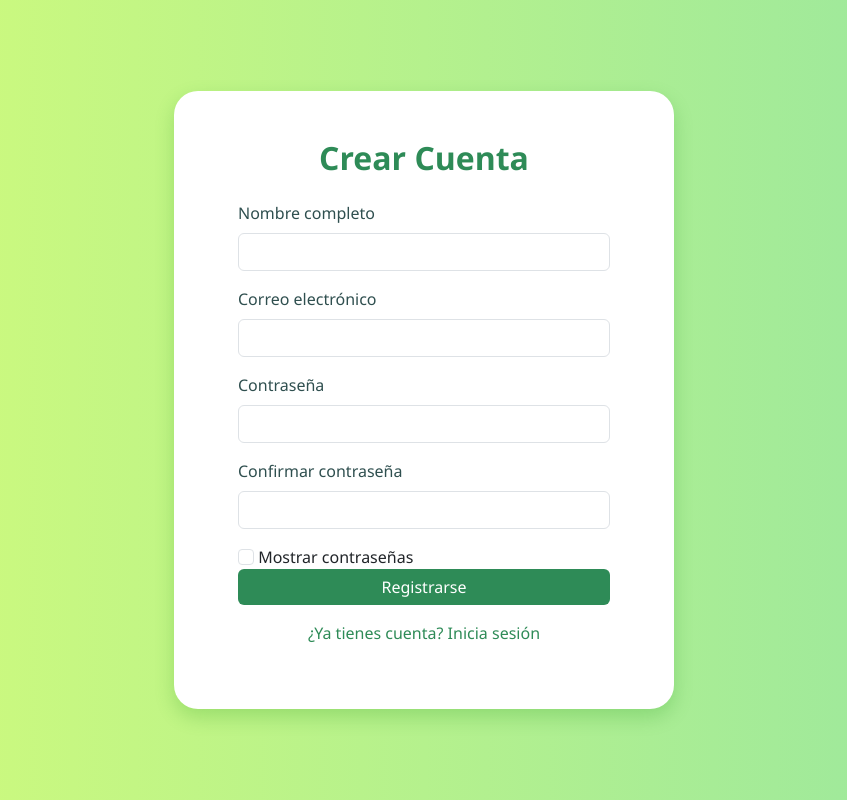
After one commit to SebasJC/G7_SC502_VN_Proyecto, a PHP site: page /registro.php in a window 1280 px wide. The commit adds this page. Shown: the whole page, without its empty margins (216-1063 px from the left). Run offline with PHP 8.4, Linux system fonts and the light colour scheme.

Commit message:
Login y Registro

```diff
--- a/G7_SC502_VN_Proyecto/conexion.php
+++ b/G7_SC502_VN_Proyecto/conexion.php
@@ -1,7 +1,7 @@
 <?php
 $host = "localhost";
 $user = "root";
-$pass = "123456";
+$pass = "Alpha890,";
 $db = "pura_cleta_cr";
 
 $conn = new mysqli($host, $user, $pass, $db);
--- a/G7_SC502_VN_Proyecto/index.php
+++ b/G7_SC502_VN_Proyecto/index.php
@@ -1,4 +1,9 @@
 <?php
+session_start();
+if (!isset($_SESSION['usuario'])) {
+    header("Location: login.html");
+    exit();
+}
 include 'conexion.php';
 
 $query = "SELECT * FROM bicicletas";
--- /dev/null
+++ b/G7_SC502_VN_Proyecto/js/registro.js
@@ -0,0 +1,22 @@
+document.addEventListener("DOMContentLoaded", function () {
+    const form = document.querySelector("form");
+    const passwordInput = document.getElementById('password');
+    const confirmInput = document.getElementById('confirm_password');
+
+    // Mostrar/Ocultar contraseñas
+    document.getElementById("togglePassword").addEventListener("change", function () {
+        const type = this.checked ? "text" : "password";
+        passwordInput.type = type;
+        confirmInput.type = type;
+    });
+
+    // Validación al enviar
+    form.addEventListener("submit", function (e) {
+        if (passwordInput.value !== confirmInput.value) {
+            e.preventDefault();
+            confirmInput.classList.add("is-invalid");
+        } else {
+            confirmInput.classList.remove("is-invalid");
+        }
+    });
+});
--- a/G7_SC502_VN_Proyecto/registro.html
+++ b/G7_SC502_VN_Proyecto/registro.html
@@ -38,6 +38,10 @@
                         <input type="password" placeholder="Contraseña" />
                     </div>
 
+                    <div class="field-wrap">
+                        <input type="confirm_password" placeholder="Confirmar contraseña" />
+                    </div>
+
                     <button type="submit" class="button button-block" />Registrarse</button>
 
                 </form>
--- /dev/null
+++ b/G7_SC502_VN_Proyecto/registro.php
@@ -0,0 +1,83 @@
+<!DOCTYPE html>
+<html lang="es">
+<head>
+  <meta charset="UTF-8">
+  <title>Registro | Pura Cleta CR</title>
+  <link href="https://cdn.jsdelivr.net/npm/bootstrap@5.3.3/dist/css/bootstrap.min.css" rel="stylesheet">
+  <style>
+    body {
+      background: linear-gradient(to right, #d4fc79, #96e6a1);
+      height: 100vh;
+      display: flex;
+      justify-content: center;
+      align-items: center;
+      font-family: 'Segoe UI', Tahoma, Geneva, Verdana, sans-serif;
+    }
+
+    .register-box {
+      background-color: white;
+      padding: 3rem 4rem;
+      border-radius: 1.5rem;
+      box-shadow: 0 8px 20px rgba(0, 128, 0, 0.2);
+      max-width: 500px;
+      width: 100%;
+    }
+
+    .register-box h2 {
+      color: #2e8b57;
+      font-weight: 600;
+    }
+
+    .form-label {
+      color: #2f4f4f;
+    }
+
+    .btn-primary {
+      background-color: #2e8b57;
+      border: none;
+    }
+
+    .btn-primary:hover {
+      background-color: #276f47;
+    }
+
+    a {
+      color: #2e8b57;
+      text-decoration: none;
+    }
+
+    a:hover {
+      text-decoration: underline;
+    }
+  </style>
+</head>
+<body>
+  <div class="register-box">
+    <h2 class="text-center mb-4">Crear Cuenta</h2>
+    <form action="guardar_usuario.php" method="post">
+      <div class="mb-3">
+        <label for="nombre" class="form-label">Nombre completo</label>
+        <input type="text" class="form-control" name="nombre" required>
+      </div>
+      <div class="mb-3">
+        <label for="email" class="form-label">Correo electrónico</label>
+        <input type="email" class="form-control" name="email" required>
+      </div>
+      <div class="mb-3">
+        <label for="password" class="form-label">Contraseña</label>
+        <input type="password" class="form-control" name="password" id="password" required>
+      </div>
+      <div class="mb-3">
+        <label for="confirm_password" class="form-label">Confirmar contraseña</label>
+        <input type="password" class="form-control" name="confirm_password" id="confirm_password" required>
+      </div>
+      <input class="form-check-input" type="checkbox" id="togglePassword">
+      <label class="form-check-label" for="togglePassword">Mostrar contraseñas</label>
+      <button type="submit" class="btn btn-primary w-100">Registrarse</button>
+    </form>
+    <p class="text-center mt-3"><a href="login.php">¿Ya tienes cuenta? Inicia sesión</a></p>
+  </div>
+
+  <script src="js/registro.js"></script>
+</body>
+</html>
```
Also changed, not shown: G7_SC502_VN_Proyecto/guardar_usuario.php (added, +39 -0 lines), G7_SC502_VN_Proyecto/login.php (added, +72 -0 lines), G7_SC502_VN_Proyecto/verificar_usuario.php (added, +39 -0 lines).
